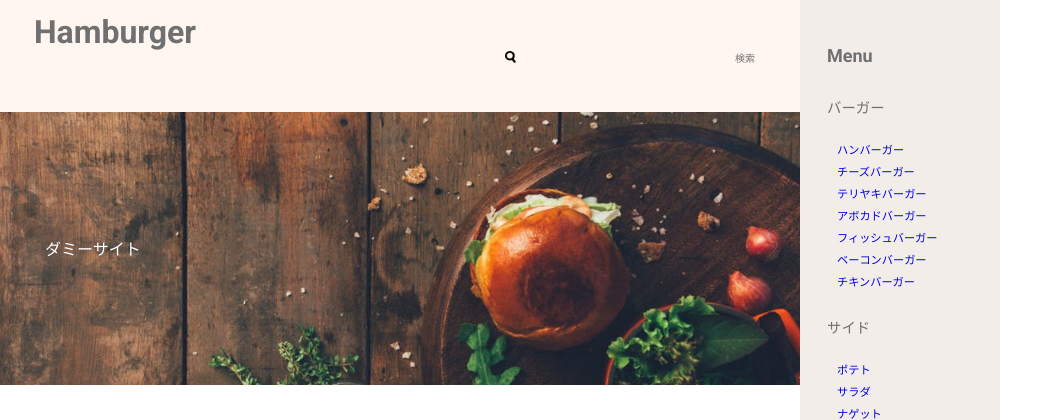
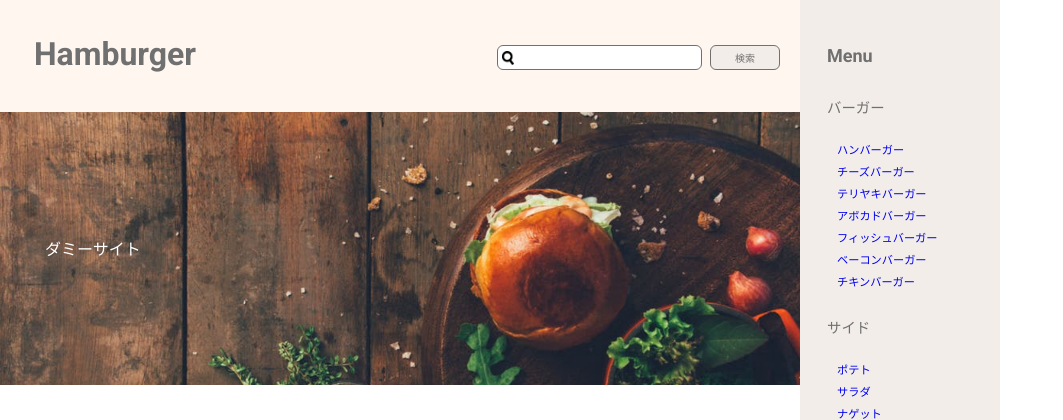
Before and after one commit to nagatarock/raisetech-hamburger, a PHP site: page /front-page.html in a window 1280 px wide. Shown: the top 420 px of the page, without its empty margins (0-1063 px from the left). Run offline with PHP 8.4, Linux system fonts and the light colour scheme.

Commit message:
header部分のリセットCSSによってくるった要素の修正

```diff
--- a/css/layout/_header.scss
+++ b/css/layout/_header.scss
@@ -4,38 +4,45 @@ header{
     justify-content: space-between;
     background-color: #FFF7EF;
     h1{
-        padding-top: 13px;
+        padding-top: 35px;
         padding-left: 34px;
         font-family: 'Roboto', sans-serif;
         color:$font-color;
     }
 #form1{
-    padding-top: 45px;
-    padding-right: 20px;
-}
+    margin-top: 45px;
+    margin-right: 20px;
 .search{
     background-image: url(/img/index_search_01.png);
     background-repeat: no-repeat;
     background-position: 4px center;
     background-size: auto 60%;
+    border: solid;
+    border-radius: 6px;
+    border-width: thin;
+    background-color: #ffffff;
+    border-color: #707070;
+    width: 205px;
+    height: 25px;
+    margin-right: 4px;
+    vertical-align:middle; /*検索ボタンと高さを揃える*/
+}
+.button{
+    font-size: 10px;
+    border: solid;
     border-radius: 6px;
     border-width: thin;
     border-color: $font-color;
-    width: 205px;
-    height: 20px;
-}
-.bottom{
-    font-size: 10px;
-    border-radius: 6px;
-    border-width: thin;
-    border-color: $font-color;
+    background-color: #F2EDE9;
     width: 70px;
     height: 25px;
     color:$font-color;
+    vertical-align:middle; /*検索ボタンと高さを揃える*/
 }
 }
-@media(max-width: 768px){ /*タブレット用*/
+}
     header{
+        @include breakpoint (tablet){
         width: 125%;
         height: auto;
         flex-direction: column;
--- a/css/style.css
+++ b/css/style.css
@@ -386,41 +386,49 @@ header {
 }
 
 header h1 {
-  padding-top: 13px;
+  padding-top: 35px;
   padding-left: 34px;
   font-family: 'Roboto', sans-serif;
   color: #707070;
 }
 
 header #form1 {
-  padding-top: 45px;
-  padding-right: 20px;
+  margin-top: 45px;
+  margin-right: 20px;
 }
 
-header .search {
+header #form1 .search {
   background-image: url(/img/index_search_01.png);
   background-repeat: no-repeat;
   background-position: 4px center;
   background-size: auto 60%;
+  border: solid;
+  border-radius: 6px;
+  border-width: thin;
+  background-color: #ffffff;
+  border-color: #707070;
+  width: 205px;
+  height: 25px;
+  margin-right: 4px;
+  vertical-align: middle;
+  /*検索ボタンと高さを揃える*/
+}
+
+header #form1 .button {
+  font-size: 10px;
+  border: solid;
   border-radius: 6px;
   border-width: thin;
   border-color: #707070;
-  width: 205px;
-  height: 20px;
-}
-
-header .bottom {
-  font-size: 10px;
-  border-radius: 6px;
-  border-width: thin;
-  border-color: #707070;
+  background-color: #F2EDE9;
   width: 70px;
   height: 25px;
   color: #707070;
+  vertical-align: middle;
+  /*検索ボタンと高さを揃える*/
 }
 
-@media (max-width: 768px) {
-  /*タブレット用*/
+@media (max-width: 768px) and (min-width: 641px) {
   header {
     width: 125%;
     height: auto;
--- a/front-page.html
+++ b/front-page.html
@@ -16,7 +16,7 @@
         <h1>Hamburger</h1>
         <form id="form1" action="#" method="post">
             <input type="text" name="text" class="search">
-            <input type="submit" name="submit" value="検索" class="bottom">
+            <input type="submit" name="submit" value="検索" class="button">
         </form>
     </header>
             <article class="top_pic">
```
Also changed, not shown: 1 other file.
